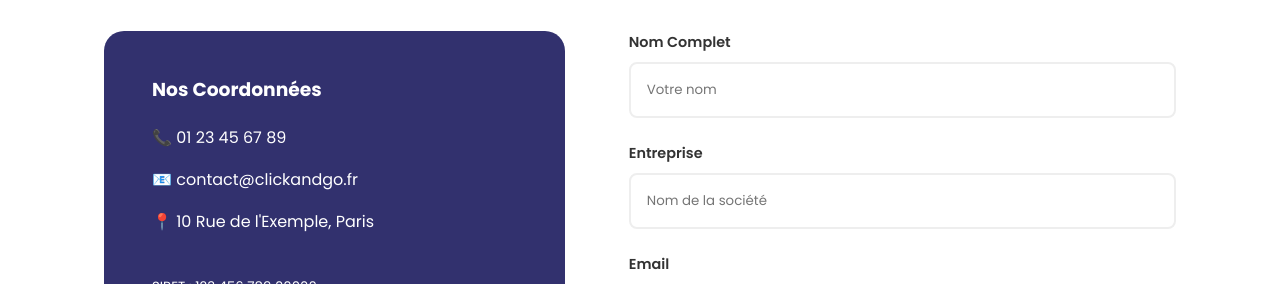
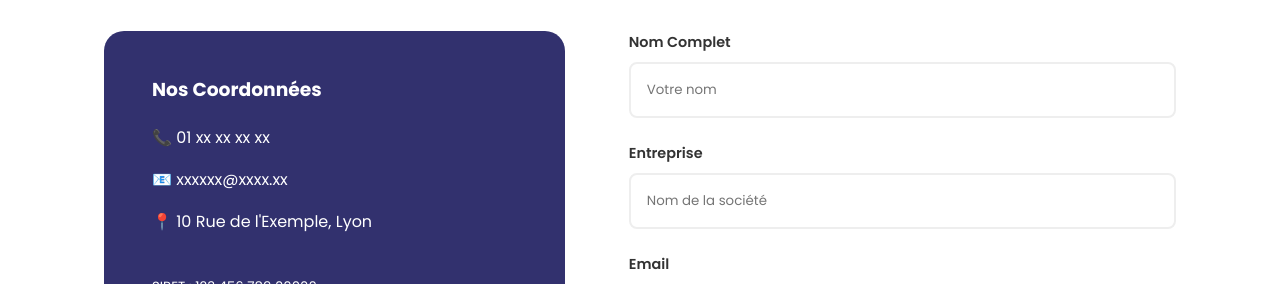
Before and after one commit to Alexandrecouto/Click-Go, a plain HTML site: page index.html in a window 1280 px wide. Shown: the part 2360-2644 px from the top of the page. Drawn offline with Linux system fonts and the light colour scheme.

Commit message:
Update index.html

```diff
--- a/index.html
+++ b/index.html
@@ -302,9 +302,9 @@
         <div class="contact-container">
             <div class="contact-info">
                 <h3>Nos Coordonnées</h3>
-                <p>📞 01 23 45 67 89</p>
-                <p>📧 contact@clickandgo.fr</p>
-                <p>📍 10 Rue de l'Exemple, Paris</p>
+                <p>📞 01 xx xx xx xx</p>
+                <p>📧 xxxxxx@xxxx.xx</p>
+                <p>📍 10 Rue de l'Exemple, Lyon</p>
                 <br>
                 <p><small>SIRET : 123 456 789 00000</small></p>
             </div>
```
